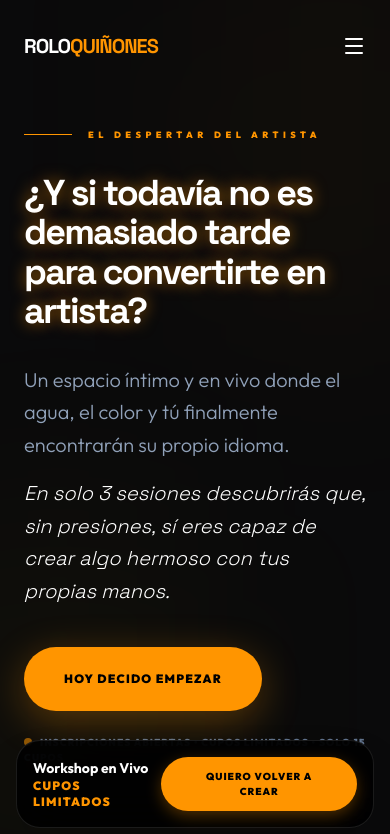
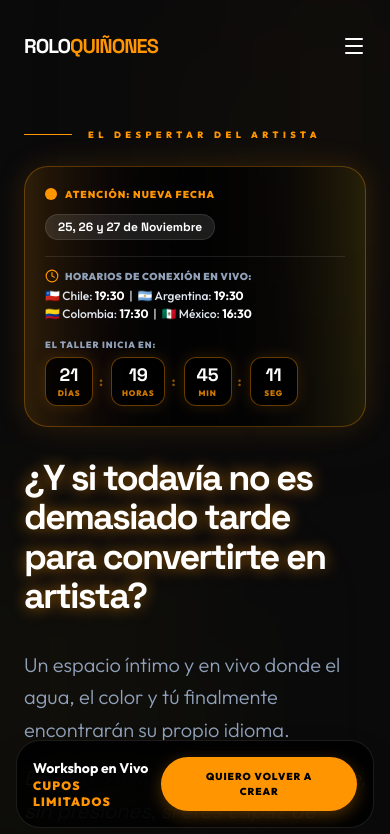
Before and after one commit to Rolo7575qf/rolo-quinones-workshop-funnel, a React (Vite) app: page / in a window 390 px wide. Shown: the top 834 px of the page. Built offline with nearby package versions, Linux system fonts and the light colour scheme.

Commit message:
feat: add new workshop dates (25, 26 y 27 de noviembre), countdown timer and country schedule

```diff
--- a/src/App.tsx
+++ b/src/App.tsx
@@ -111,6 +111,7 @@ const GALLERY = [
 const WORKSHOP_SESSIONS = [
   {
     number: 1,
+    date: "25 Nov",
     focus: "Fundamentos",
     title: "Volver a creer que puedo crear",
     description: "Romperás el miedo al papel en blanco y descubrirás cómo conectar con la acuarela desde la libertad y no desde la perfección.",
@@ -125,6 +126,7 @@ const WORKSHOP_SESSIONS = [
   },
   {
     number: 2,
+    date: "26 Nov",
     focus: "Exploración",
     title: "Soltar el miedo y encontrar tu expresión",
     description: "Explorarás el color, las formas y la expresión artística desde una mirada emocional y creativa.",
@@ -139,6 +141,7 @@ const WORKSHOP_SESSIONS = [
   },
   {
     number: 3,
+    date: "27 Nov",
     focus: "Creación",
     title: "Despertar tu artista",
     description: "Integrarás todo lo aprendido creando una obra final llena de intención, emoción y expresión personal.",
@@ -172,15 +175,75 @@ const FAQ = [
   },
   {
     q: "¿Cuándo son las sesiones?",
-    a: "Nos reuniremos en vivo durante 3 sesiones consecutivas (vía Zoom), de 19:30 a 21:30 (hora Chile). Al inscribirte tendrás acceso inmediato a las fechas del próximo ciclo, y las grabaciones estarán disponibles para ti durante 1 mes."
+    a: "Nos reuniremos en vivo los días 25, 26 y 27 de noviembre en 3 sesiones consecutivas (vía Zoom), de 19:30 a 21:30 (hora Chile). Además, las grabaciones completas estarán disponibles para ti durante 1 mes."
   },
   {
     q: "¿Cuáles son los horarios para mi país?",
-    a: "Las sesiones inician a las 19:30 hora Chile. Aquí tienes la conversión: Argentina y Brasil (20:30), Perú y Colombia (18:30), México CDMX (17:30)."
+    a: "Las sesiones inician a las 19:30 hora Chile (25, 26 y 27 de noviembre). Horarios por país: 🇨🇱 Chile: 19:30 | 🇦🇷 Argentina: 19:30 | 🇨🇴 Colombia: 17:30 | 🇲🇽 México: 16:30."
   }
 ];
 
 // --- Subcomponents ---
+
+const WORKSHOP_TARGET_DATE = new Date("2026-11-25T19:30:00-03:00").getTime();
+
+const CountdownTimer = () => {
+  const [timeLeft, setTimeLeft] = useState({
+    days: 0,
+    hours: 0,
+    minutes: 0,
+    seconds: 0
+  });
+
+  useEffect(() => {
+    const calculateTime = () => {
+      const now = Date.now();
+      const difference = WORKSHOP_TARGET_DATE - now;
+
+      if (difference > 0) {
+        setTimeLeft({
+          days: Math.floor(difference / (1000 * 60 * 60 * 24)),
+          hours: Math.floor((difference / (1000 * 60 * 60)) % 24),
+          minutes: Math.floor((difference / 1000 / 60) % 60),
+          seconds: Math.floor((difference / 1000) % 60)
+        });
+      } else {
+        setTimeLeft({ days: 0, hours: 0, minutes: 0, seconds: 0 });
+      }
+    };
+
+    calculateTime();
+    const interval = setInterval(calculateTime, 1000);
+    return () => clearInterval(interval);
+  }, []);
+
+  const timeBlocks = [
+    { label: "Días", value: timeLeft.days },
+    { label: "Horas", value: timeLeft.hours },
+    { label: "Min", value: timeLeft.minutes },
+    { label: "Seg", value: timeLeft.seconds }
+  ];
+
+  return (
+    <div className="flex items-center gap-2 sm:gap-3">
+      {timeBlocks.map((block, idx) => (
+        <div key={idx} className="flex items-center gap-1.5 sm:gap-2">
+          <div className="bg-black/80 border border-neon-orange/40 rounded-xl px-2.5 py-1.5 sm:px-3.5 sm:py-2 min-w-[48px] sm:min-w-[58px] text-center shadow-[0_0_15px_rgba(255,149,0,0.15)]">
+            <span className="block font-display font-black text-lg sm:text-2xl text-white leading-tight">
+              {String(block.value).padStart(2, "0")}
+            </span>
+            <span className="block text-[8px] sm:text-[9px] uppercase tracking-widest font-black text-neon-orange/80">
+              {block.label}
+            </span>
+          </div>
+          {idx < timeBlocks.length - 1 && (
+            <span className="text-neon-orange font-bold text-sm sm:text-base animate-pulse">:</span>
+          )}
+        </div>
+      ))}
+    </div>
+  );
+};
 
 const SectionTitle = ({ children, subtitle, accent = "emerald" }: { children: React.ReactNode, subtitle?: string, accent?: "emerald" | "amber" | "rose" }) => {
   const accentColors = {
@@ -386,9 +449,47 @@ export default function App() {
               animate={{ opacity: 1, y: 0 }}
               transition={{ duration: 0.8 }}
             >
-              <div className="flex flex-wrap items-center gap-4 mb-8">
+              <div className="flex flex-wrap items-center gap-4 mb-6">
                 <span className="w-12 h-[1px] bg-neon-orange"></span>
                 <span className="text-neon-orange text-[9px] font-black uppercase tracking-[0.5em]">El Despertar del Artista</span>
+              </div>
+
+              {/* BANNER ATENCIÓN NUEVA FECHA + CUENTA REGRESIVA */}
+              <div className="mb-8 p-5 sm:p-6 rounded-3xl bg-gradient-to-r from-neon-orange/15 via-black/80 to-neon-amber/10 border border-neon-orange/30 shadow-[0_0_30px_rgba(255,149,0,0.15)] relative overflow-hidden max-w-xl">
+                <div className="flex flex-wrap items-center justify-between gap-3 mb-4">
+                  <div className="flex items-center gap-2">
+                    <span className="relative flex h-3 w-3">
+                      <span className="animate-ping absolute inline-flex h-full w-full rounded-full bg-neon-orange opacity-75"></span>
+                      <span className="relative inline-flex rounded-full h-3 w-3 bg-neon-orange"></span>
+                    </span>
+                    <span className="text-[10px] sm:text-xs font-black uppercase tracking-widest text-neon-orange">
+                      ATENCIÓN: NUEVA FECHA
+                    </span>
+                  </div>
+                  <span className="text-xs sm:text-sm font-display font-bold text-white bg-white/10 px-3 py-1 rounded-full border border-white/10">
+                    25, 26 y 27 de Noviembre
+                  </span>
+                </div>
+
+                <div className="flex flex-col sm:flex-row sm:items-center justify-between gap-4 pt-3 border-t border-white/10">
+                  <div>
+                    <p className="text-[10px] font-black uppercase tracking-wider text-slate-400 mb-1 flex items-center gap-1.5">
+                      <Clock className="w-3.5 h-3.5 text-neon-orange" /> Horarios de conexión en vivo:
+                    </p>
+                    <p className="text-xs sm:text-sm text-slate-200 font-medium">
+                      🇨🇱 Chile: <strong className="text-white">19:30</strong> &nbsp;|&nbsp; 🇦🇷 Argentina: <strong className="text-white">19:30</strong>
+                    </p>
+                    <p className="text-xs sm:text-sm text-slate-200 font-medium mt-0.5">
+                      🇨🇴 Colombia: <strong className="text-white">17:30</strong> &nbsp;|&nbsp; 🇲🇽 México: <strong className="text-white">16:30</strong>
+                    </p>
+                  </div>
+                  <div className="sm:self-end">
+                    <p className="text-[9px] uppercase tracking-widest font-black text-slate-400 mb-1.5 text-left sm:text-right">
+                      El taller inicia en:
+                    </p>
+                    <CountdownTimer />
+                  </div>
+                </div>
               </div>
               <h1 className="text-4xl md:text-6xl lg:text-[4rem] font-display font-bold tracking-tighter leading-[1.1] mb-8 text-glow-emerald">
                 ¿Y si todavía no es demasiado tarde para convertirte en artista?
@@ -548,8 +649,13 @@ export default function App() {
                   <div className="h-full p-8 md:p-10 rounded-[40px] glass-vanguard border border-white/5 flex flex-col relative overflow-hidden transition-all duration-500 hover:border-neon-orange/30 group-hover:shadow-[0_0_50px_rgba(255,115,0,0.1)]">
                     {/* Number and Date Header */}
                     <div className="flex justify-between items-start mb-8">
-                      <div className="w-14 h-14 rounded-2xl bg-neon-orange/10 border border-neon-orange/20 flex items-center justify-center font-display text-2xl font-black text-neon-orange">
-                        0{session.number}
+                      <div className="flex items-center gap-3">
+                        <div className="w-14 h-14 rounded-2xl bg-neon-orange/10 border border-neon-orange/20 flex items-center justify-center font-display text-2xl font-black text-neon-orange">
+                          0{session.number}
+                        </div>
+                        <span className="text-[11px] font-black uppercase tracking-widest text-neon-orange px-2.5 py-1 rounded-full bg-neon-orange/10 border border-neon-orange/20">
+                          {session.date}
+                        </span>
                       </div>
                       <div className="text-right">
                         <p className="text-[10px] font-black uppercase tracking-[0.3em] text-slate-500">Foco</p>
@@ -597,8 +703,9 @@ export default function App() {
                       <Calendar className="w-5 h-5 text-neon-orange" />
                     </div>
                     <div>
-                      <h5 className="text-xl font-bold mb-2">3 Sesiones Online (vía Zoom)</h5>
-                      <p className="text-slate-400 font-light text-sm mb-2">3 sesiones en vivo consecutivas | 19:30 a 21:30 hora Chile.</p>
+                      <h5 className="text-xl font-bold mb-2">3 Sesiones Online en Vivo (Zoom)</h5>
+                      <p className="text-neon-orange font-bold text-sm mb-1">25, 26 y 27 de Noviembre | 19:30 hrs (Chile)</p>
+                      <p className="text-slate-400 font-light text-xs mb-2">🇦🇷 19:30 | 🇨🇴 17:30 | 🇲🇽 16:30</p>
                       <p className="text-slate-400 font-light text-sm italic">Pintarás paso a paso acompañado personalmente. No estarás solo.</p>
                     </div>
                   </div>
@@ -640,8 +747,24 @@ export default function App() {
                 {/* PRECIO */}
                 <div className="p-10 rounded-[40px] border border-neon-orange/30 bg-neon-orange/5 shadow-[0_0_50px_rgba(255,149,0,0.1)] text-center relative overflow-hidden">
                   <div className="absolute -top-20 -right-20 w-40 h-40 bg-neon-orange/20 blur-[50px] rounded-full"></div>
+
+                  {/* Badge de fecha y cuenta regresiva en precio */}
+                  <div className="inline-flex items-center gap-2 px-3 py-1.5 rounded-full bg-neon-orange/15 border border-neon-orange/30 text-neon-orange text-[10px] font-black uppercase tracking-wider mb-4 relative z-10">
+                    <Calendar className="w-3.5 h-3.5" /> 25, 26 y 27 de Noviembre
+                  </div>
+
                   <h4 className="text-xl font-display font-bold mb-2 text-white relative z-10">Esto puede acompañarte toda la vida.</h4>
-                  <p className="text-xs text-neon-orange uppercase tracking-widest font-black mb-4 relative z-10 mt-6">Grabaciones disponibles por 1 mes</p>
+
+                  {/* Horarios compactos */}
+                  <p className="text-[11px] text-slate-300 font-medium mb-2 relative z-10">
+                    🇨🇱 19:30 &nbsp;|&nbsp; 🇦🇷 19:30 &nbsp;|&nbsp; 🇨🇴 17:30 &nbsp;|&nbsp; 🇲🇽 16:30
+                  </p>
+
+                  <div className="flex justify-center my-4 relative z-10">
+                    <CountdownTimer />
+                  </div>
+
+                  <p className="text-xs text-neon-orange uppercase tracking-widest font-black mb-4 relative z-10 mt-2">Grabaciones disponibles por 1 mes</p>
                   <div className="flex justify-center items-baseline gap-2 mb-8 relative z-10">
                     <span className="text-xl font-display font-bold text-neon-orange/50">USD</span>
                     <span className="text-7xl font-display font-black tracking-tighter text-white">147</span>
```
